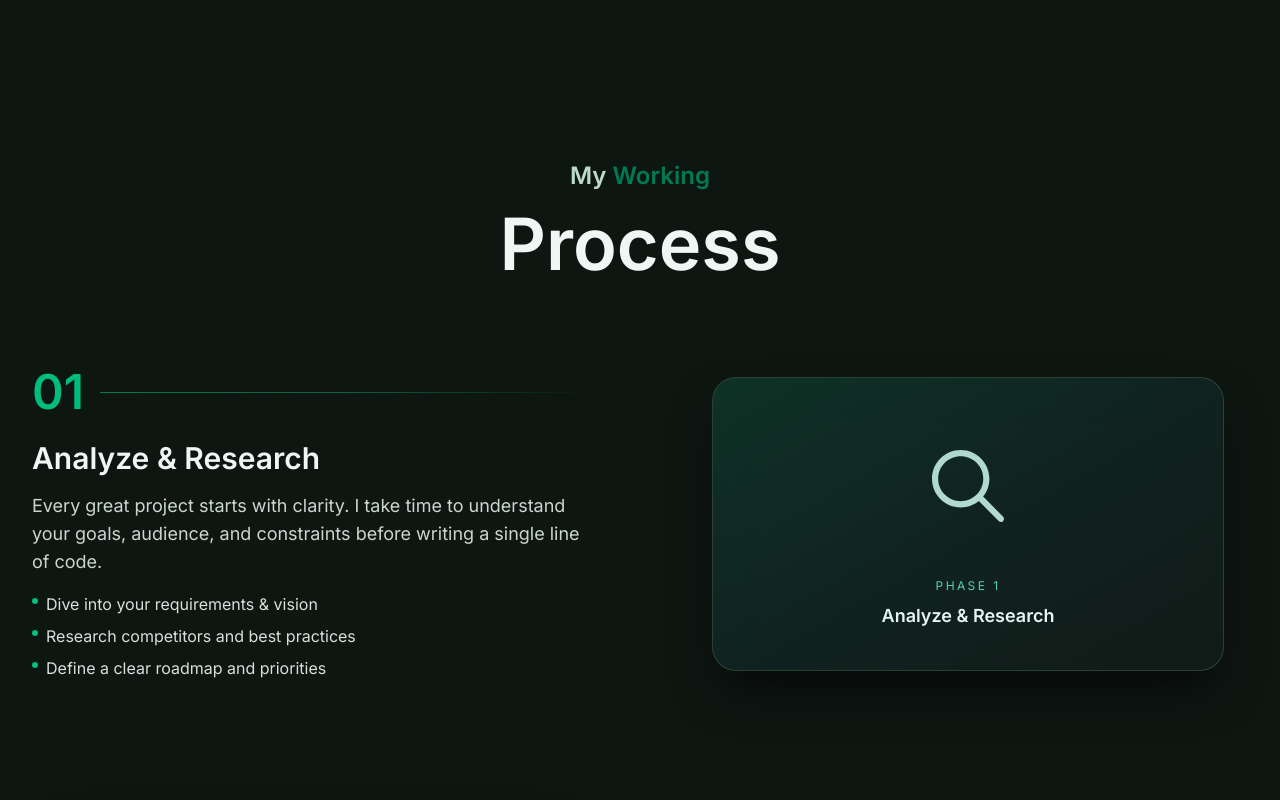
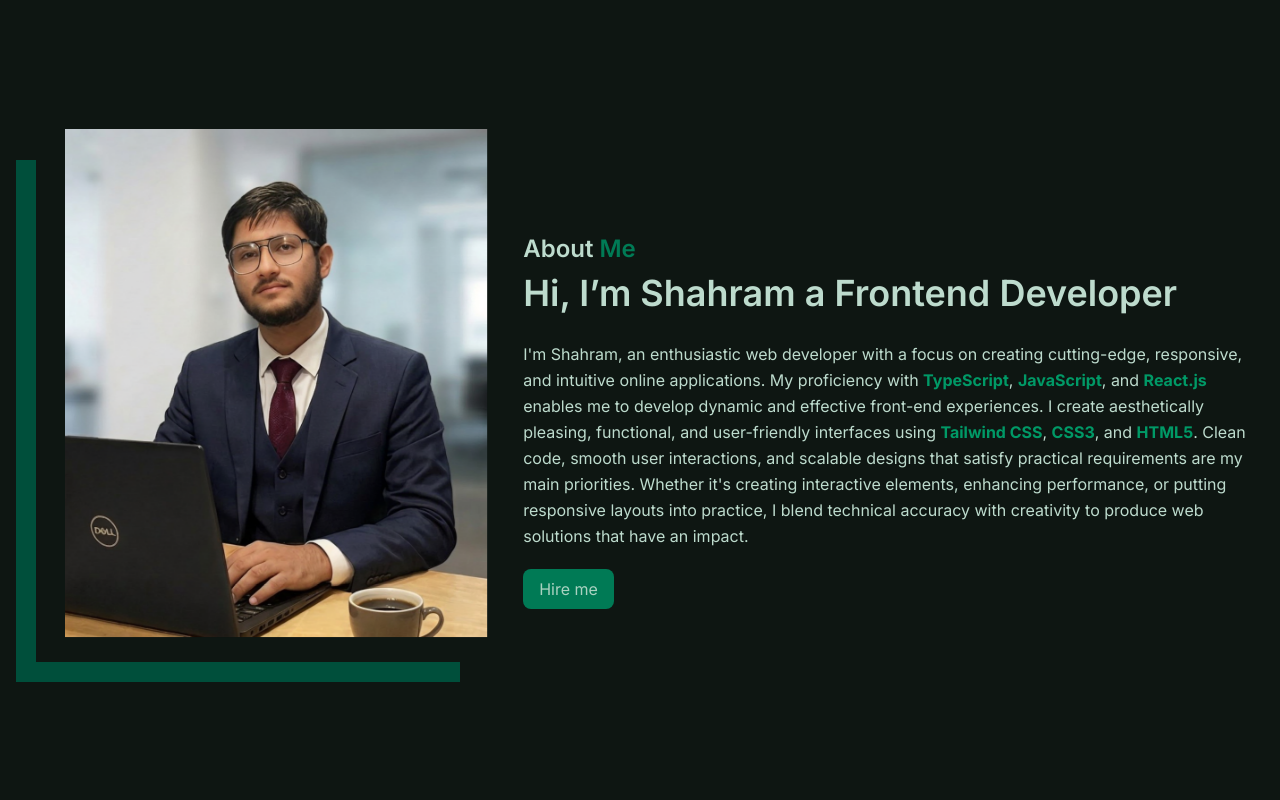
Before and after one commit to shahrampk/Portfolio-react, a React (Vite) app: page / in a window 1280 px wide. Shown: the part 800-1600 px from the top of the page. Built offline with nearby package versions, Linux system fonts and the light colour scheme.

Commit message:
fix all the responsiveness

```diff
--- a/src/App.tsx
+++ b/src/App.tsx
@@ -7,9 +7,10 @@ import HowIWork from "./components/ui/HowIWork";
 import Contact from "./components/ui/Contact";
 import Services from "./components/ui/Services";
 import Testimonial from "./components/ui/Testimonial";
+import About from "./components/ui/About";
 function App() {
   return (
-    <div className="font-inter flex flex-col gap-40 pb-20 selection:bg-neutral-gray-600/60 selection:text-emerald-100 overflow-x-hidden">
+    <div className="font-inter flex flex-col gap-20 md:gap-40 pb-20 selection:bg-neutral-gray-600/60 selection:text-emerald-100 overflow-x-hidden">
       <div className="fixed -top-10 right-0 radial-circle -z-10"></div>
       <Header />
       <>
@@ -17,7 +18,7 @@ function App() {
         <Hero />
       </>
       {/* About me */}
-      {/* <About /> */}
+      <About />
       {/* Working Process */}
       <HowIWork />
       {/* Services */}
--- a/src/components/ui/About.tsx
+++ b/src/components/ui/About.tsx
@@ -5,10 +5,10 @@ function About() {
   return (
     <section
       id="about-section"
-      className="grid grid-cols-5 gap-5 items-center container mx-auto px-4 "
+      className="grid grid-cols-1 lg:grid-cols-5 gap-5 items-center container mx-auto px-4 "
     >
       <div className="flex justify-start items-center col-span-2">
-        <div className="border-l-20 border-b-20 border-emerald-900 p-5">
+        <div className="hidden lg:block border-l-20 border-b-20 border-emerald-900 p-5">
           <img
             src={aboutImage}
             alt="My Photo"
--- a/src/components/ui/Services.tsx
+++ b/src/components/ui/Services.tsx
@@ -39,7 +39,7 @@ function Services() {
         subTitle2="Provided"
         mainTitle="Services"
       />
-      <div className="grid grid-cols-3 justify-center gap-32 container mx-auto px-4">
+      <div className="grid grid-cols-1 md:grid-cols-2 xl:grid-cols-3 justify-center gap-20 lg:gap-32 container mx-auto px-4">
         {services.map((service) => (
           <div
             key={service.id}
```
